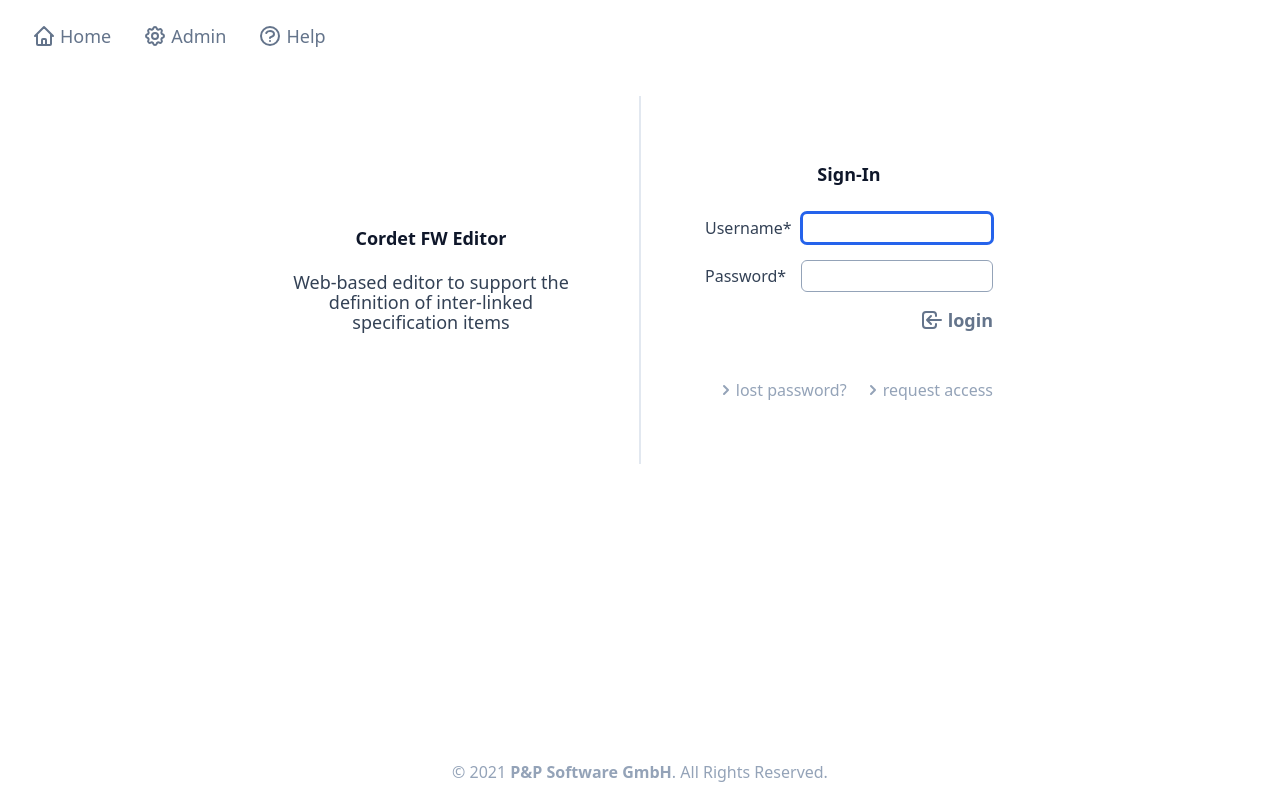
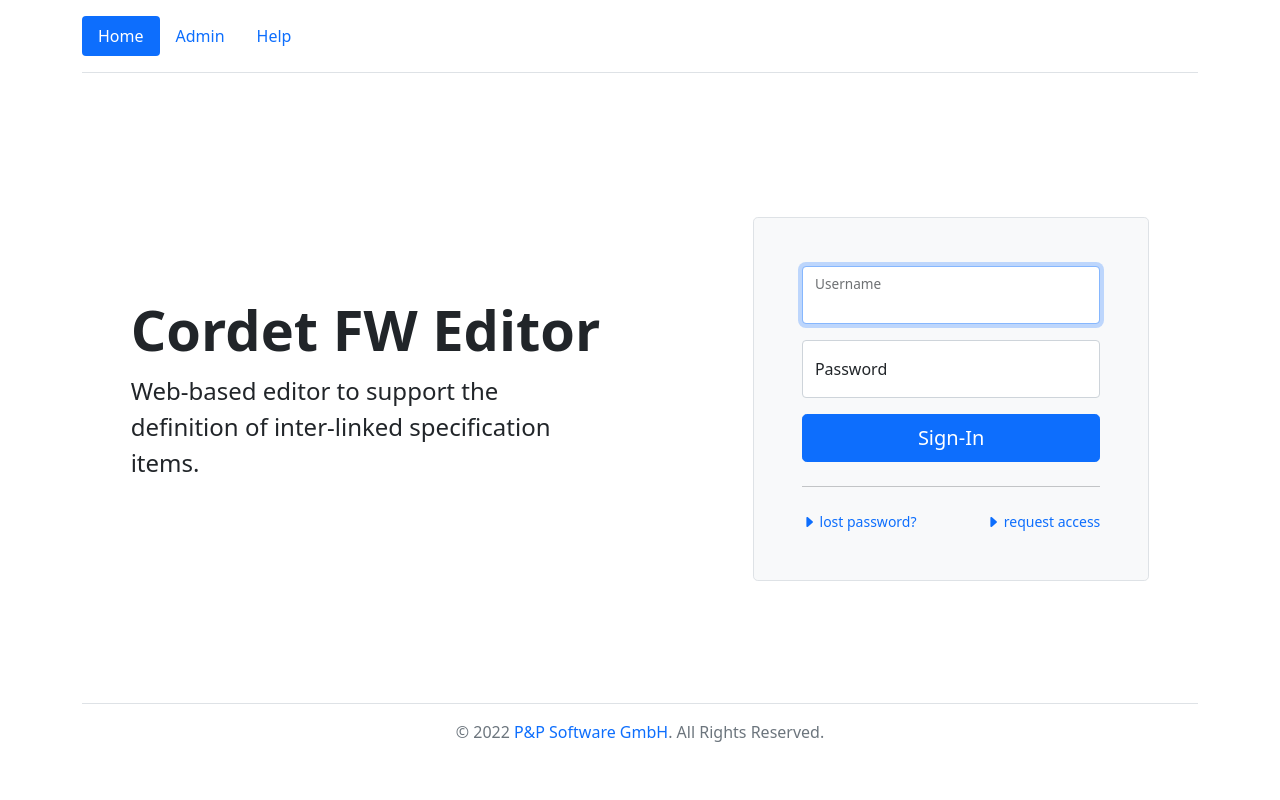
Before and after one commit to pnp-software/cordetfw_editor, a Django app: page /editor/ in a window 1280 px wide. Run offline with Django 3.2, Linux system fonts and the light colour scheme; data that the repository does not hold is empty; parts of the project's set-up code (start-up, migrations or seed data) failed here and were passed over; some libraries are stand-ins or nearby versions.

Commit message:
add bootstrap 5 base and adapt index (login) to it

```diff
--- /dev/null
+++ b/editor/templates/base_generic_bootstrap5.html
@@ -0,0 +1,145 @@
+<!DOCTYPE html>
+<html lang="en">
+    <head>
+        <!-- Required meta tags -->
+        <meta charset="utf-8">
+        <meta name="viewport" content="width=device-width, initial-scale=1">
+
+        <!-- Bootstrap CSS -->
+        <link href="https://cdn.jsdelivr.net/npm/bootstrap@5.1.3/dist/css/bootstrap.min.css" rel="stylesheet" integrity="sha384-1BmE4kWBq78iYhFldvKuhfTAU6auU8tT94WrHftjDbrCEXSU1oBoqyl2QvZ6jIW3" crossorigin="anonymous">
+        <link rel="stylesheet" href="https://cdn.jsdelivr.net/npm/bootstrap-icons@1.7.2/font/bootstrap-icons.css">
+
+        <link href="/static/bootstrap-suggest.css" rel="stylesheet">
+    </head>
+    <body class="d-flex flex-column min-vh-100">
+
+        <div class="container">
+            <header class="d-flex flex-wrap align-items-center justify-content-center justify-content-md-between py-3 mb-4 border-bottom">
+                <ul class="nav nav-pills">
+                    <li class="nav-item">
+                        {% url 'index' as index_url %}
+                        <a class="nav-link {% if request.get_full_path == index_url %} active {% endif %}" href="{{ index_url }}">Home</a>
+                    </li>
+                    <li class="nav-item">
+                        {% url 'admin:index' as admin_url %}
+                        <a class="nav-link {% if request.get_full_path == admin_url %} active {% endif %}" href="{{ admin_url }}">Admin</a>
+                    </li>
+                    <li class="nav-item">
+                        {% url 'help' as help_url %}
+                        <a class="nav-link {% if request.get_full_path == help_url %} active {% endif %}" href="{{ help_url }}">Help</a>
+                    </li>
+                </ul>
+            </header>
+        </div>
+
+
+        <!-- to change below -->
+        <header class="">
+            <nav class="mx-4 my-4 text-lg leading-5 text-blue-gray-500">
+                <ul class="flex items-center">
+                    {% if user.is_authenticated %}
+                    <li class="font-bold flex-grow flex flex-col">
+                        <div class="self-center flex flex-center">
+                            Cordet FW Editor
+                            <svg class="h-5 w-5"
+                                 xmlns="http://www.w3.org/2000/svg"
+                                 viewBox="0 0 20 20" fill="currentColor">
+                                <path fill-rule="evenodd"
+                                      d="M7.293 14.707a1 1 0 010-1.414L10.586 10 7.293 6.707a1 1 0 011.414-1.414l4 4a1 1 0 010 1.414l-4 4a1 1 0 01-1.414 0z"
+                                      clip-rule="evenodd" />
+                            </svg>
+                            {% if project.name|length > 0 %}
+                                {{ project.name }}
+                                {% if config.name|length > 0 %}
+                                    <svg class="h-5 w-5"
+                                         xmlns="http://www.w3.org/2000/svg"
+                                         viewBox="0 0 20 20" fill="currentColor">
+                                        <path fill-rule="evenodd"
+                                              d="M7.293 14.707a1 1 0 010-1.414L10.586 10 7.293 6.707a1 1 0 011.414-1.414l4 4a1 1 0 010 1.414l-4 4a1 1 0 01-1.414 0z"
+                                              clip-rule="evenodd" />
+                                    </svg>
+                                    <b class="text-blue-gray-900">{{ config.name }}</b>
+                                {% elif title|length > 0 %}
+                                    <svg class="h-5 w-5"
+                                         xmlns="http://www.w3.org/2000/svg"
+                                         viewBox="0 0 20 20" fill="currentColor">
+                                        <path fill-rule="evenodd"
+                                              d="M7.293 14.707a1 1 0 010-1.414L10.586 10 7.293 6.707a1 1 0 011.414-1.414l4 4a1 1 0 010 1.414l-4 4a1 1 0 01-1.414 0z"
+                                              clip-rule="evenodd" />
+                                    </svg>
+                                    <b class="text-blue-gray-900">{{ title }}</b>
+                                {% endif %}
+                            {% else %}
+                                <b class="text-blue-gray-900">Projects</b>
+                                {% endif %}
+                        </div>
+                    </li>
+                    <li class="px-4 py-2 flex items-center rounded-md">
+                        {{ user.get_username }}
+                        <svg class="h-6 w-6 ml-1"
+                             xmlns="http://www.w3.org/2000/svg"
+                             fill="none" viewBox="0 0 24 24" stroke="currentColor">
+                            <path stroke-linecap="round"
+                                  stroke-linejoin="round"
+                                  stroke-width="2"
+                                  d="M5.121 17.804A13.937 13.937 0 0112 16c2.5 0 4.847.655 6.879 1.804M15 10a3 3 0 11-6 0 3 3 0 016 0zm6 2a9 9 0 11-18 0 9 9 0 0118 0z" />
+                        </svg>
+                    </li>
+                    <li>
+                        <a class="px-4 py-2 flex items-center rounded-md
+                                  hover:bg-blue-100 hover:text-blue-800
+                                  focus:bg-blue-100 focus:text-blue-800
+                                  hover:no-underline focus:outline-none"
+                           href="{% url 'logout' %}">
+                            Logout
+                            <svg class="h-6 w-6 ml-1"
+                                 xmlns="http://www.w3.org/2000/svg"
+                                 fill="none" viewBox="0 0 24 24" stroke="currentColor">
+                                <path stroke-linecap="round"
+                                      stroke-linejoin="round"
+                                      stroke-width="2"
+                                      d="M17 16l4-4m0 0l-4-4m4 4H7m6 4v1a3 3 0 01-3 3H6a3 3 0 01-3-3V7a3 3 0 013-3h4a3 3 0 013 3v1" />
+                            </svg>
+                        </a>
+                    </li>
+                    {% endif %}
+                </ul>
+            </nav>
+        </header>
+
+        <main class="flex-grow-1">
+            {% if messages %}
+            {% for message in messages %}
+            {% if message.level <= 20 %}  <!-- debug & info -->
+            <div class="self-start p-4 ml-4 text-lg leading-5 border-l-4 bg-blue-100 text-blue-800 border-blue-500" role="alert">
+            {% elif message.level == 25 %}  <!-- success -->
+            <div class="self-start p-4 ml-4 text-lg leading-5 border-l-4 bg-green-100 text-green-800 border-green-500" role="alert">
+            {% elif message.level == 30 %}
+            <div class="self-start p-4 ml-4 text-lg leading-5 border-l-4 bg-yellow-100 text-yellow-800 border-yellow-500" role="alert">
+            {% elif message.level == 40 %}
+            <div class="self-start p-4 ml-4 text-lg leading-5 border-l-4 bg-red-100 text-red-800 border-red-500" role="alert">
+                {% endif %}
+                {{ message }}
+            </div>
+            {% endfor %}
+            {% endif %}
+
+            {% block content %}{% endblock %}
+        </main>
+
+        <!-- to change above -->
+
+        <div class="container">
+            <footer class="py-3 my-4 border-top">
+                <p class="text-center text-muted">© 2022
+                    <a class="link-primary text-decoration-none"
+                       href="https://www.pnp-software.com"
+                       target="_blank" >P&P Software GmbH</a>. All Rights Reserved.
+                </p>
+            </footer>
+        </div>
+
+        <script src="https://cdn.jsdelivr.net/npm/bootstrap@5.1.3/dist/js/bootstrap.bundle.min.js" integrity="sha384-ka7Sk0Gln4gmtz2MlQnikT1wXgYsOg+OMhuP+IlRH9sENBO0LRn5q+8nbTov4+1p" crossorigin="anonymous"></script>
+
+    </body>
+</html>
--- a/editor/templates/index.html
+++ b/editor/templates/index.html
@@ -1,9 +1,8 @@
-{% extends "base_generic.html" %}
+{% extends "base_generic_bootstrap5.html" %}
 
 {% load ref_filters %}
 
 {% block content %}
-<div class="mt-6">
 
     {% if user.is_staff %}
     <div class="mb-8 text-lg leading-5 font-bold text-blue-gray-500 flex items-center">
@@ -255,91 +254,45 @@
     </div>
 </div>
 {% else %}
-<div class="flex-grow"></div>
-<div class="flex-none flex items-center divide-x-2 divide-blue-gray-200">
-    <div class="w-72 mr-16 text-lg leading-5 flex flex-col items-center">
-        <h1 class="mb-6 font-bold text-blue-gray-900">Cordet FW Editor</h1>
-        <p class="text-center text-blue-gray-700">Web-based editor to support the definition of inter-linked specification items</p>
+
+
+
+<div class="container col-xl-10 col-xxl-8 px-4 py-5">
+    <div class="row align-items-center g-lg-5 py-5">
+        <div class="col-lg-7 text-center text-lg-start">
+            <h1 class="display-4 fw-bold lh-1 mb-3">Cordet FW Editor</h1>
+            <p class="col-lg-10 fs-4">Web-based editor to support the definition of inter-linked specification items.</p>
         </div>
-    <div class="py-16 pl-16 leading-5 flex flex-col items-center text-blue-gray-700">
-        <h1 class="mb-6 text-lg font-bold text-blue-gray-900">Sign-In</h1>
-        <form action="{% url 'login' %}" method="POST">
+        <div class="col-md-10 mx-auto col-lg-5">
+            <form class="p-4 p-md-5 border rounded-3 bg-light"
+                  action="{% url 'login' %}" method="POST">
                 {% csrf_token %}
-
-            <div class="w-72 mb-4 flex items-center">
-                <label for="username" class="flex-grow">Username*</label>
-                <input type="text"
-                       class="h-8 w-48 pl-1
-                             border border-blue-gray-400 rounded-md
-                             focus:border-2 focus:border-blue-600
-                             focus:outline-none"
-                       id="username"
-                       name="username"
-                       autofocus>
+                <div class="form-floating mb-3">
+                    <input type="text" class="form-control"
+                           id="username" placeholder="Username" name="username" autofocus>
+                    <label for="username">Username</label>
                 </div>
-            <div class="w-72 mb-4 flex items-center">
-                <label for="password" class="flex-grow">Password*</label>
-                <input type="password"
-                       class="h-8 w-48 pl-1
-                             border border-blue-gray-400 rounded-md
-                             focus:border-2 focus:border-blue-600
-                             focus:outline-none"
-                       id="password"
-                       name="password">
+                <div class="form-floating mb-3">
+                    <input type="password" class="form-control"
+                           id="password" placeholder="Password" name="password">
+                    <label for="password">Password</label>
                 </div>
-            <div class="w-72 flex flex-col items-end">
-                <button class="flex items-center
-                               leading-5 text-lg font-bold text-blue-gray-500
-                               hover:text-blue-600
-                               focus:text-blue-600 focus:outline-none"
-                        type="submit">
-                    <svg class="h-6 w-6 mr-1"
-                         xmlns="http://www.w3.org/2000/svg"
-                         fill="none" viewBox="0 0 24 24"
-                         stroke="currentColor">
-                        <path stroke-linecap="round"
-                              stroke-linejoin="round"
-                              stroke-width="2"
-                              d="M11 16l-4-4m0 0l4-4m-4 4h14m-5 4v1a3 3 0 01-3 3H6a3 3 0 01-3-3V7a3 3 0 013-3h7a3 3 0 013 3v1" />
-                    </svg>
-                    login
-                </button>
-            </div>
-        </form>
-        <div class="w-72 mt-12 text-blue-gray-500  flex flex-col items-end ">
-            <div class="flex text-blue-gray-400">
-                <a class="mr-4 flex
-                          hover:text-blue-600
-                          focus:text-blue-600 focus:outline-none"
+                <button class="w-100 btn btn-lg btn-primary" type="submit">Sign-In</button>
+                <hr class="my-4">
+                <small class="d-flex justify-content-between text-muted">
+                    <a class="bi-caret-right-fill text-decoration-none"
                        href="{% url 'password_reset' %}">
-                    <svg class="h-5 w-5"
-                         xmlns="http://www.w3.org/2000/svg"
-                         viewBox="0 0 20 20" fill="currentColor">
-                        <path fill-rule="evenodd"
-                              d="M7.293 14.707a1 1 0 010-1.414L10.586 10 7.293 6.707a1 1 0 011.414-1.414l4 4a1 1 0 010 1.414l-4 4a1 1 0 01-1.414 0z"
-                              clip-rule="evenodd" />
-                    </svg>
                         lost password?
                     </a>
-                <a class="flex
-                          hover:text-blue-600
-                          focus:text-blue-600 focus:outline-none"
+                    <a class="bi-caret-right-fill text-decoration-none"
                        href="mailto:pnp-software@pnp-software.com">
-                    <svg class="h-5 w-5"
-                         xmlns="http://www.w3.org/2000/svg"
-                         viewBox="0 0 20 20" fill="currentColor">
-                        <path fill-rule="evenodd"
-                              d="M7.293 14.707a1 1 0 010-1.414L10.586 10 7.293 6.707a1 1 0 011.414-1.414l4 4a1 1 0 010 1.414l-4 4a1 1 0 01-1.414 0z"
-                              clip-rule="evenodd" />
-                    </svg>
                         request access
                     </a>
+                </small>
+            </form>
         </div>
     </div>
 </div>
-</div>
-<div class="flex-grow"></div>
-<div class="flex-grow"></div>
 {% endif %}
 
 {% endblock %}
```
Lines whose indentation alone changed are shown as unchanged.
